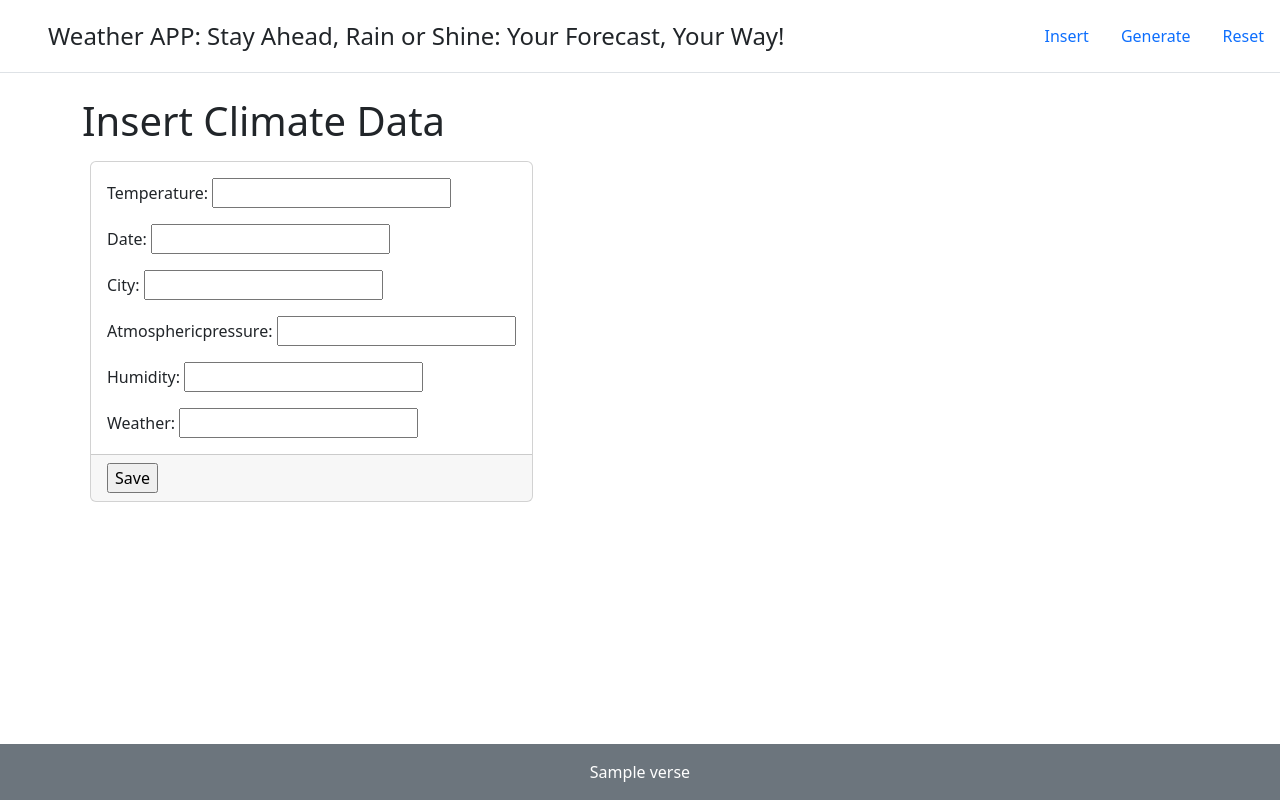
After one commit to SergioRicJr/api_weather, a Django app: template weather/templates/form.html in a window 1280 px wide. The commit adds this page. Run offline with Django 5.2, Linux system fonts and the light colour scheme; tables that the repository leaves empty hold one stand-in row (values such as "Sample post"); the template is opened without the code that fills it: values that come from a table or form of the project are taken from there, most other values are stand-ins (such as "Sample title", 1, 10 or a date in 2020).

Commit message:
feat: novas views criadas e templetates para elas
views e funções de criar weather, visualizar e resetar, adicionados ao projeto, junto com templates

```diff
--- a/templates/main.html
+++ b/templates/main.html
@@ -1,4 +1,3 @@
-<!-- main.html -->
 <!DOCTYPE html>
 <html lang="pt-br">
 <head>
@@ -20,8 +19,9 @@
         </a>
 
         <ul class="nav nav-pills">
-            <li class="nav-item"><a href="{% url 'Weather Generate' %}" class="nav-link">Generate</a></li>
-            <li class="nav-item"><a href="#" class="nav-link">Reset</a></li>
+          <li class="nav-item"><a href="{% url 'Weather Insert' %}" class="nav-link">Insert</a></li>
+          <li class="nav-item"><a href="{% url 'Weather Generate' %}" class="nav-link">Generate</a></li>
+            <li class="nav-item"><a href="{% url 'Weather Reset' %}" class="nav-link">Reset</a></li>
         </ul>
     </header>
     <main>
@@ -32,6 +32,13 @@
         </div>
     </main>
 
+    <footer class="bg-secondary text-center text-lg-start fixed-bottom">
+        <!-- Copyright -->
+        <div class="text-center p-3 text-white">
+          {% block verse %} {% endblock %}
+        </div>
+        <!-- Copyright -->
+      </footer>
 
     <script
       src="https://cdn.jsdelivr.net/npm/bootstrap@5.2.0/dist/js/bootstrap.bundle.min.js"
--- /dev/null
+++ b/weather/templates/form.html
@@ -0,0 +1,32 @@
+{% extends "main.html" %}
+
+{% block verse%}
+{{ verse }}
+{% endblock %}
+
+{% block content %}
+
+    <h1>Insert Climate Data</h1>
+
+    <div class="d-flex justify-content-start flex-wrap">
+
+        <form action="{% url 'Weather Insert' %}" method="post" enctype="multipart/form-data">
+            {% csrf_token %}
+            <div class="col-md-12 p-2">
+                <div class="card">
+                    <div class="card-body">
+                        {% for field in form %}
+                        <p class="card-text">
+                        {{ field.label }}: {{ field }}
+                        </p>
+                        {% endfor %}
+                    </div>
+                    <div class="card-footer">
+                        <input type="submit" value="Save">
+                    </div>
+                </div>
+            </div>
+        </form>
+
+    </div>
+{% endblock content %}
```
Also changed, not shown: weather/templates/home.html (added, +34 -0 lines), weather/views.py (+44 -6 lines).
